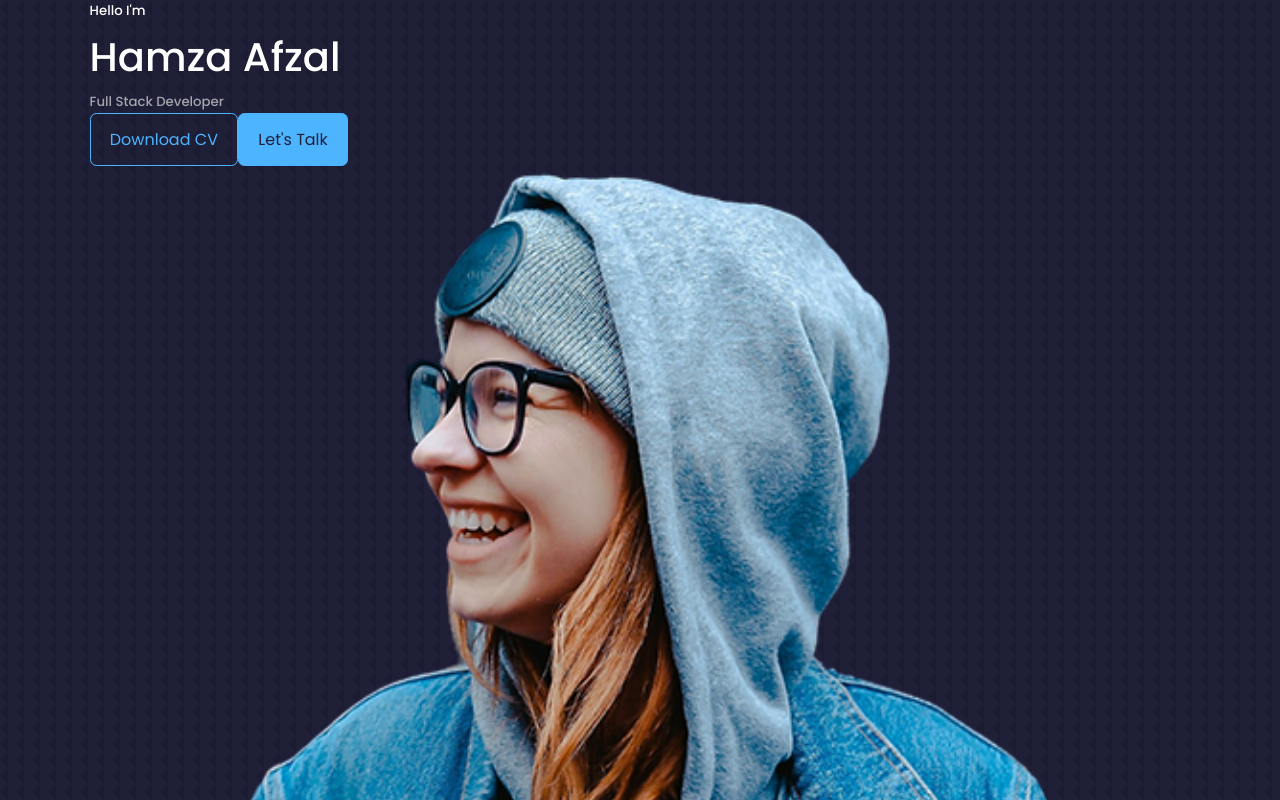
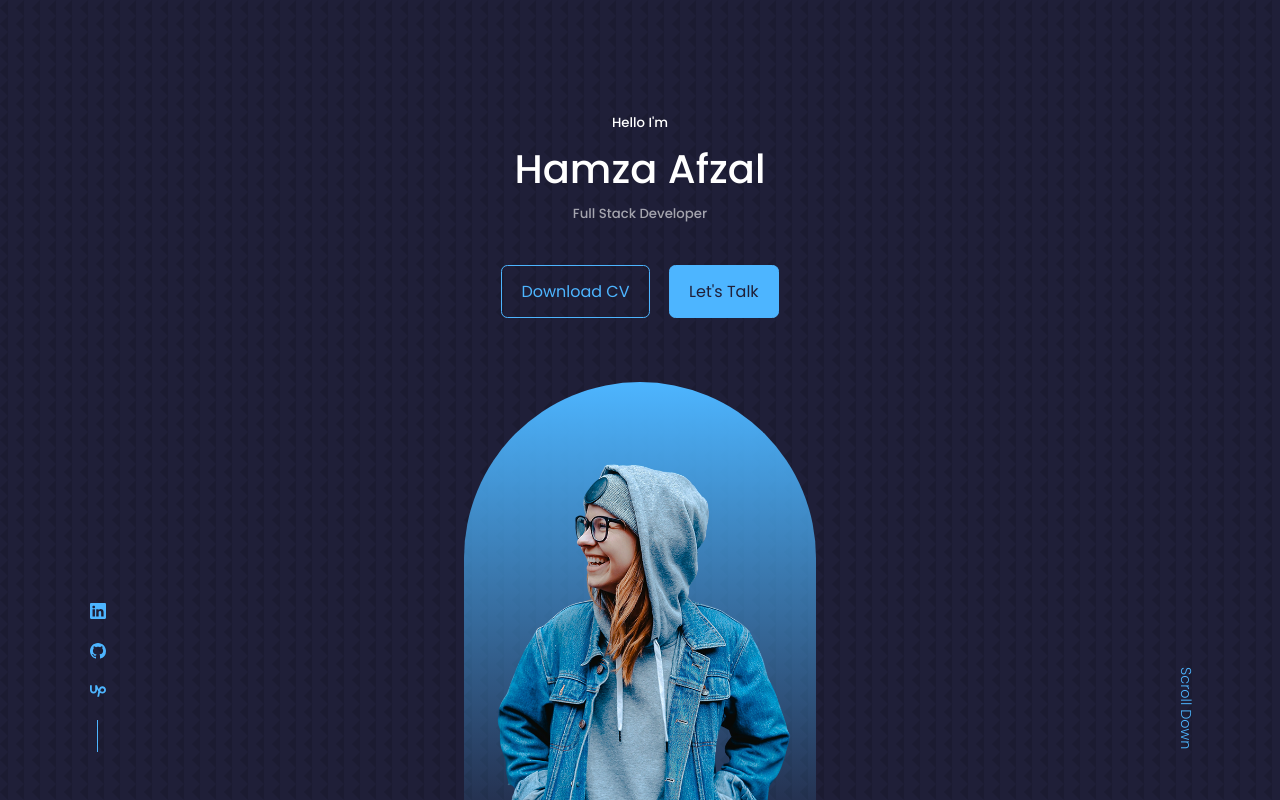
Before and after one commit to hamzaafzal9009/react-portfolio-website, a React (Create React App) app: page / in a window 1280 px wide. Shown: the top 800 px of the page. Built offline with nearby package versions, Linux system fonts and the light colour scheme.

Commit message:
header section completed

```diff
--- a/src/components/header/Header.jsx
+++ b/src/components/header/Header.jsx
@@ -2,6 +2,7 @@
 import CTA from "./CTA";
 import ME from "../../assets/me.png";
 import HeaderSocials from "./HeaderSocials";
+import "./header.css";
 
 const Header = () => {
   return (
@@ -13,6 +14,8 @@
 
         <CTA />
 
+        <HeaderSocials />
+
         <div className="me">
           <img src={ME} alt="..." />
         </div>
@@ -20,8 +23,6 @@
         <a href="#contact" className="scroll__down">
           Scroll Down
         </a>
-
-        <HeaderSocials />
       </div>
     </header>
   );
--- a/src/components/header/header.css
+++ b/src/components/header/header.css
@@ -0,0 +1,64 @@
+header {
+  height: 100vh;
+  padding-top: 7rem;
+  overflow: hidden;
+}
+
+.header__container {
+  text-align: center;
+  height: 100%;
+  position: relative;
+}
+
+/* ========= CTA ========= */
+
+.cta {
+  margin-top: 2.5rem;
+  display: flex;
+  gap: 1.2rem;
+  justify-content: center;
+}
+
+/* ========= Header Socials ========= */
+
+.header__socials {
+  display: flex;
+  flex-direction: column;
+  align-items: center;
+  gap: 0.8rem;
+  position: absolute;
+  left: 0;
+  bottom: 3rem;
+}
+
+.header__socials::after {
+  content: "";
+  width: 1px;
+  height: 2rem;
+  background-color: var(--color-primary);
+}
+
+/* ========= Header Image ========= */
+
+.me {
+  background: linear-gradient(var(--color-primary), transparent);
+  width: 22rem;
+  height: 30rem;
+  position: absolute;
+  left: calc(50% - 11rem);
+  margin-top: 4rem;
+  border-radius: 12rem 12rem 0 0;
+  padding:  5rem 1.5rem 1.5rem 1.5rem;
+}
+
+
+/* ========= Scroll Down ========= */
+
+.scroll__down {
+    position: absolute;
+    right:  -2.3rem;
+    bottom: 5rem;
+    transform: rotate(90deg);
+    font-weight: 300;
+    font-size: 0.9rem;
+}
--- a/src/index.js
+++ b/src/index.js
@@ -1,5 +1,12 @@
-import ReactDOM from "react-dom";
+import React from "react";
+import ReactDOM from "react-dom/client";
 
 import App from "./App";
 
-ReactDOM.render(<App />, document.querySelector("#root"));
+
+const root = ReactDOM.createRoot(document.getElementById("root"));
+root.render(
+  <React.StrictMode>
+    <App />
+  </React.StrictMode>
+);
```
